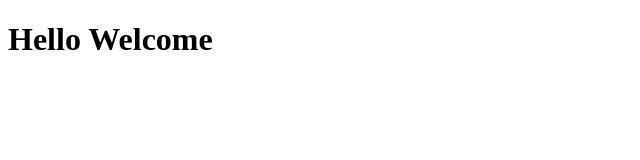
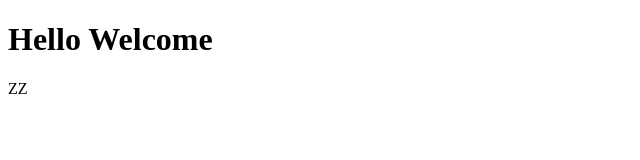
Before and after one commit to acs237/Git-Test, a plain HTML site: page index.html in a window 1280 px wide. Shown: the full height of the page, 0-640 px from the left. Drawn offline with Linux system fonts and the light colour scheme.

Commit message:
added header

```diff
--- a/index.html
+++ b/index.html
@@ -7,5 +7,6 @@
 </head>
 <body>
     <h1>Hello Welcome</h1>
+    <header>ZZ</header>
 </body>
 </html>
```
